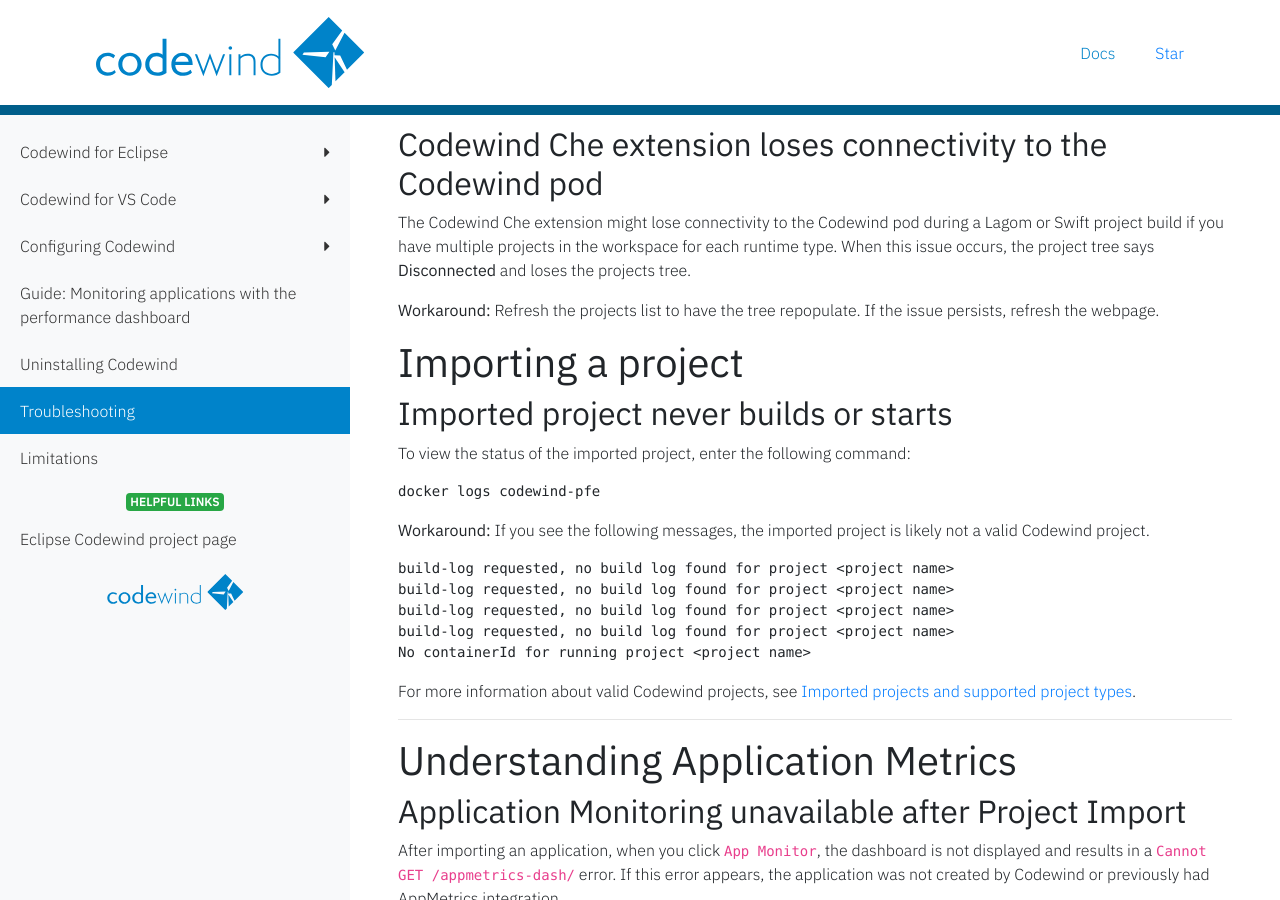
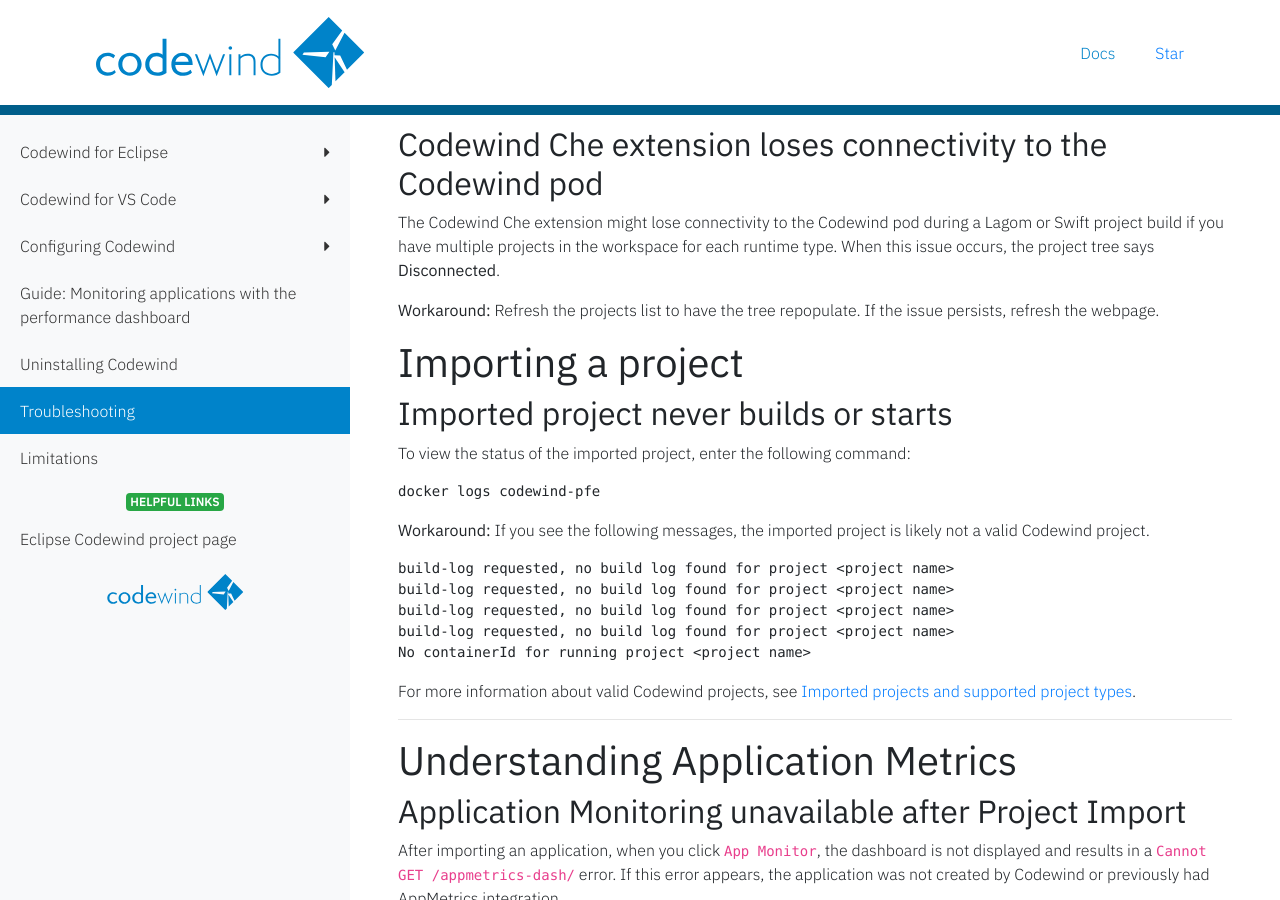
Before and after one commit to eclipse-archived/codewind-docs, a Jekyll site: the page built from docs/_documentations/troubleshooting.md, in a window 1280 px wide and 900 px high, scrolled down 1842 px. Built offline with Jekyll 4.4.1, drawn with Linux system fonts in a browser that asks for light colours; nearby versions of some CDN libraries.

Commit message:
Edits based on feedback
Signed-off-by: Sarah Ishida <sishida@us.ibm.com>

```diff
--- a/docs/_documentations/troubleshooting.md
+++ b/docs/_documentations/troubleshooting.md
@@ -103,7 +103,7 @@ Issue link:
 0.2.0: Issue still present
 -->
 ## Codewind Che extension loses connectivity to the Codewind pod
-The Codewind Che extension might lose connectivity to the Codewind pod during a Lagom or Swift project build if you have multiple projects in the workspace for each runtime type. When this issue occurs, the project tree says **Disconnected** and loses the projects tree.
+The Codewind Che extension might lose connectivity to the Codewind pod during a Lagom or Swift project build if you have multiple projects in the workspace for each runtime type. When this issue occurs, the project tree says **Disconnected**.
 
 **Workaround:** Refresh the projects list to have the tree repopulate. If the issue persists, refresh the webpage.
 
```
